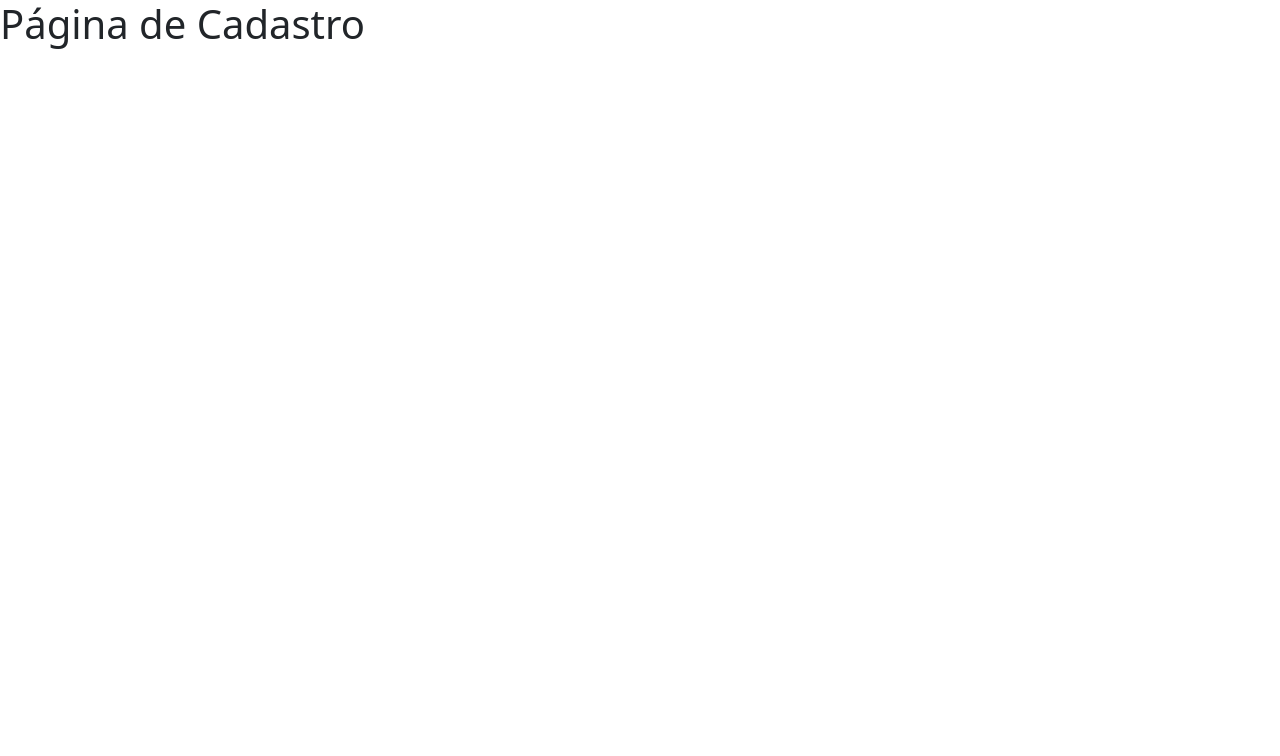
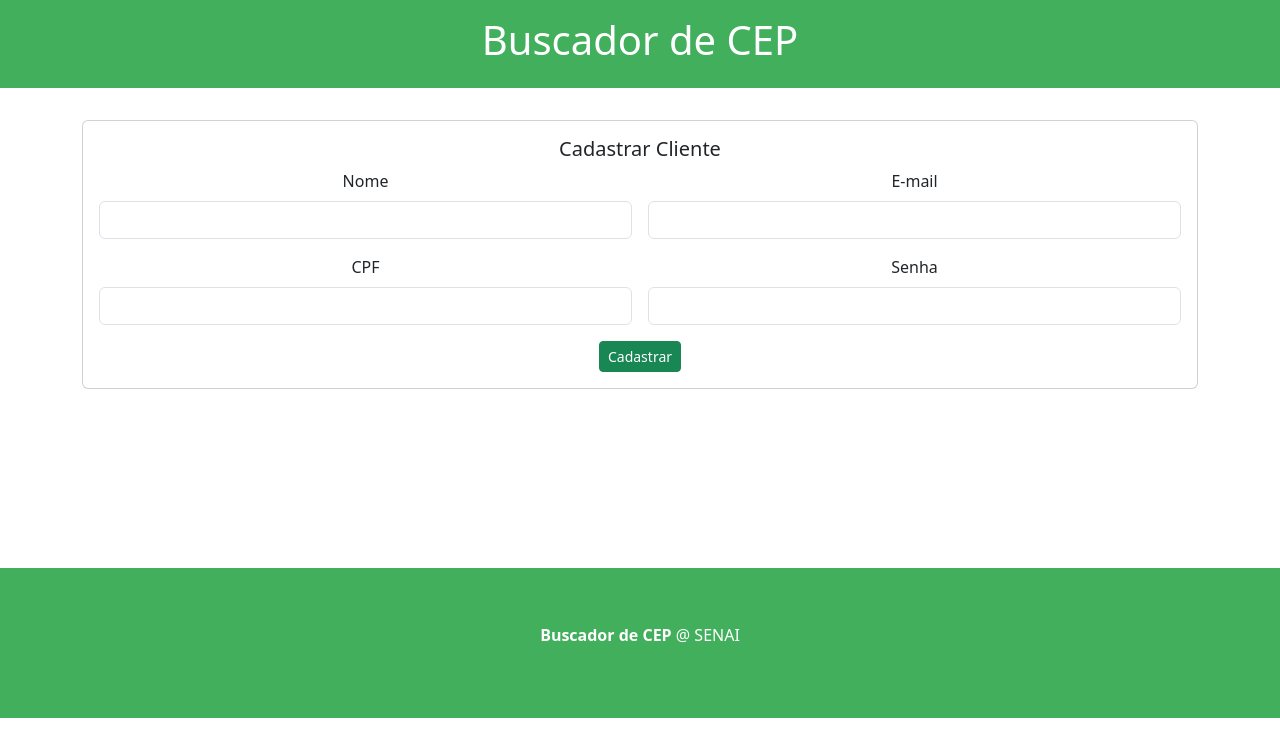
Before and after one commit to Analuuuiza/buscaCep, a React (Create React App) app: page /cadastro in a window 1280 px wide. Shown: the top 756 px of the page. Built offline with nearby package versions, Linux system fonts and the light colour scheme; the HTML template or start-up script is replaced by a standard one.

Commit message:
Atualizando cadastro

```diff
--- a/src/components/Cadastro.tsx
+++ b/src/components/Cadastro.tsx
@@ -1,10 +1,120 @@
 import React, { Component, useState, ChangeEvent, FormEvent, useEffect } from 'react';
+import Header from './Header';
+import Footer from './Footer';
+import styles from '../App.module.css';
+import axios from 'axios';
+import { error } from 'console';
 
 const Cadastro = () => {
 
+    const [nome, setNome] = useState<string>("");
+    const [email, setEmail] = useState<string>("");
+    const [cpf, setCpf] = useState<string>("");
+    const [password, setPassword] = useState<string>("");
+
+    const cadastrarUsuario = (e: FormEvent) => {
+        e.preventDefault();
+
+        const dados = {
+            nome: nome,
+            email: email,
+            cpf: cpf,
+            password:password
+        }
+
+        axios.post('http://10.137.9.131:8000/api/store',
+        dados,
+        {
+            headers: {
+                "Accept": "application/json",
+                "Content-Type": "application/json"
+            }
+        }).then(function(response){
+            window.location.href = "/listagem";
+        }).catch(function(error){
+            console.log(error);
+        });
+
+    }
+
+    const handleState = (e: ChangeEvent<HTMLInputElement>) => {
+        if(e.target.name === "nome"){
+            setNome(e.target.value);
+        }
+
+        if(e.target.name === "cpf"){
+            setCpf(e.target.value);
+        }
+
+        if(e.target.name === "email"){
+            setEmail(e.target.value);
+        }
+
+        if(e.target.name === "password"){
+            setPassword(e.target.value);
+        }
+    }
+
+
     return (
         <div>
-            <h1>Página de Cadastro</h1>
+            <Header />
+            <main className={styles.main}>
+            <div className='container'>
+                <div className='card'>
+                    <div className='card-body'>
+                        <h5 className='card-title'>Cadastrar Cliente</h5>
+                        <form onSubmit= {cadastrarUsuario} className='row g-3'>
+                                 <div className='col-6'>
+                                <label htmlFor="nome" className='form-label'>Nome</label>
+                                <input type="text"
+                                name='nome'
+                                className='form-control'
+                                required
+                                onChange={handleState}
+                                />
+
+                            </div>
+                            <div className='col-6'>
+                                <label htmlFor="email" className='form-label'>E-mail</label>
+                                <input type="text"
+                                name='email'
+                                className='form-control'
+                                required
+                                onChange={handleState}
+                                 />
+
+                                </div>
+                                <div className='col-6'>
+                                <label htmlFor="cpf" className='form-label'>CPF</label>
+                                <input type="text"
+                                name='cpf'
+                                className='form-control'
+                                required
+                                onChange={handleState}
+                                 />
+
+                                </div>
+                                <div className='col-6'>
+                                <label htmlFor="password" className='form-label'>Senha</label>
+                                <input type="text"
+                                name='password'
+                                className='form-control'
+                                required
+                                onChange={handleState}
+                                 />
+                            </div>
+                            <div className='col-12'>
+                                <button
+                                type='submit'
+                                className='btn btn-success btn-sm'>Cadastrar</button>
+                            </div>
+                        </form>
+                    </div>
+                </div>
+            </div>
+            </main>
+            <Footer />
         </div>
     );
 }
--- a/src/components/Footer.module.css
+++ b/src/components/Footer.module.css
@@ -3,11 +3,11 @@
     display: flex;
     align-items: center;
     justify-content: center;
-    background-color: #c77dff;
+    background-color: #41af5c;
     color: #fff;
 }
 
 .footer span {
     font-weight: bold;
-    color: #e0aaff;
+    color: #fff;
 }
--- a/src/components/Header.module.css
+++ b/src/components/Header.module.css
@@ -1,6 +1,6 @@
 .header {
-    background-color: #c77dff;
-    color: #e0aaff;
+    background-color: #41af5c;
+    color: #fff;
     text-align: center;
     padding: 1em;
 }
--- a/src/components/Listagem.tsx
+++ b/src/components/Listagem.tsx
@@ -12,7 +12,7 @@
     useEffect(() => {
         async function fetchData(){
             try{
-                const response = await axios.get('http://10.137.9.132:8000/api/find');
+                const response = await axios.get('http://10.137.9.131:8000/api/find');
                 setUsuarios(response.data.data);
 
             } catch(error){
```
